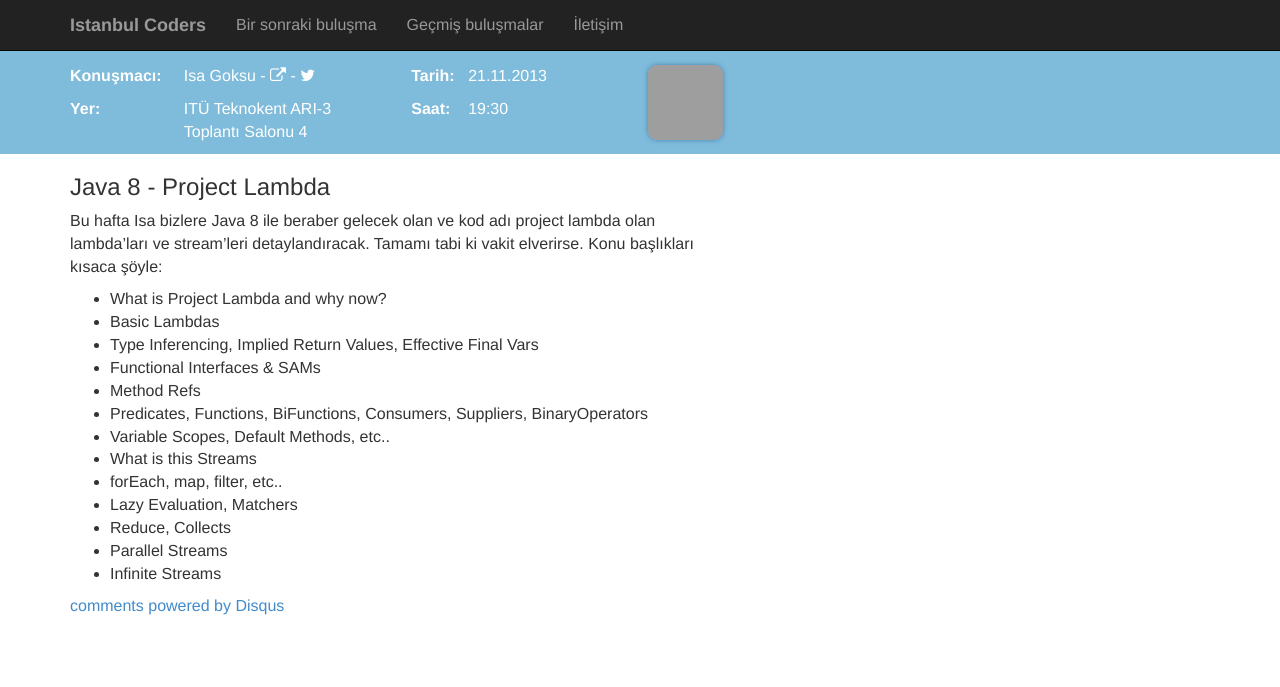
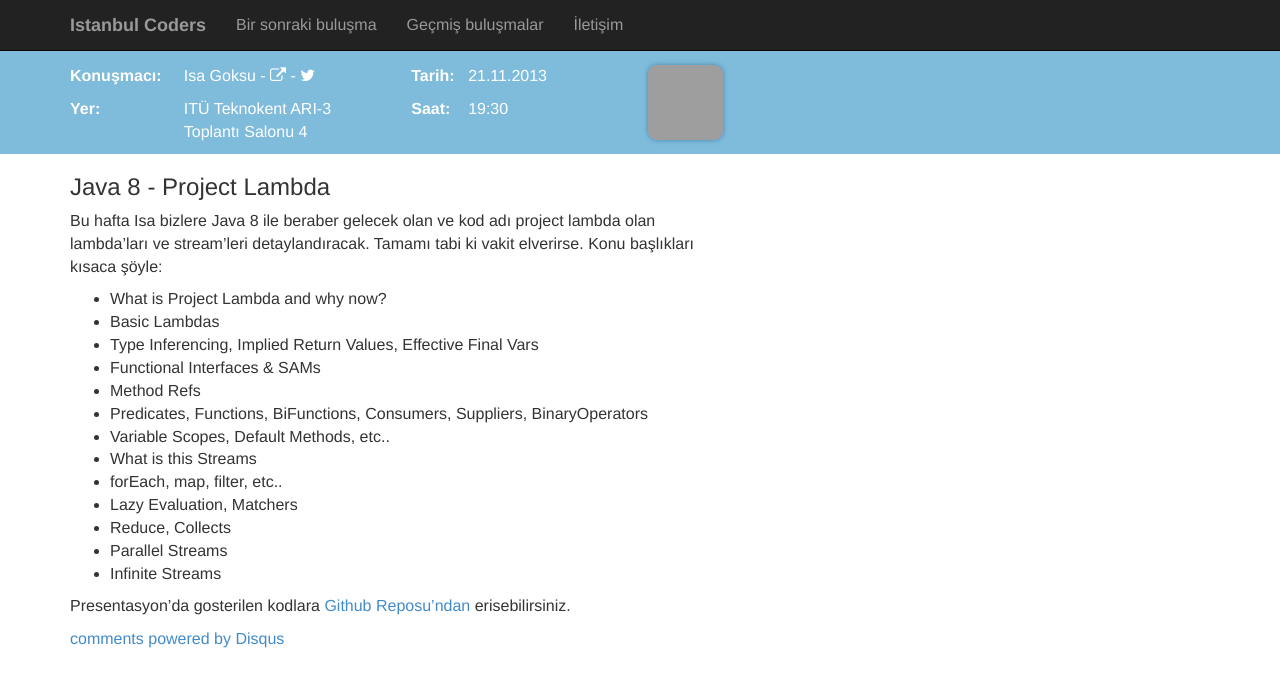
Before and after one commit to selimober/istanbul-coders, a Jekyll site: the page built from _posts/2013-11-21-java-8-project-lambda.md, in a window 1280 px wide. Shown: the top 687 px of the page. Built offline with Jekyll 4.4.1, drawn with Linux system fonts in a browser that asks for light colours; Markdown is read by kramdown in place of the engine named in the settings; comment, search, counter and statistics services are not loaded; grey boxes are pictures that could not be loaded.

Commit message:
Added Java 8 samples

```diff
--- a/_posts/2013-11-21-java-8-project-lambda.md
+++ b/_posts/2013-11-21-java-8-project-lambda.md
@@ -25,3 +25,5 @@ Bu hafta Isa bizlere Java 8 ile beraber gelecek olan ve kod adı project lambda
 * Reduce, Collects
 * Parallel Streams
 * Infinite Streams
+
+Presentasyon'da gosterilen kodlara [Github Reposu'ndan](https://github.com/istanbul-coders/java-8-playground) erisebilirsiniz.
```
